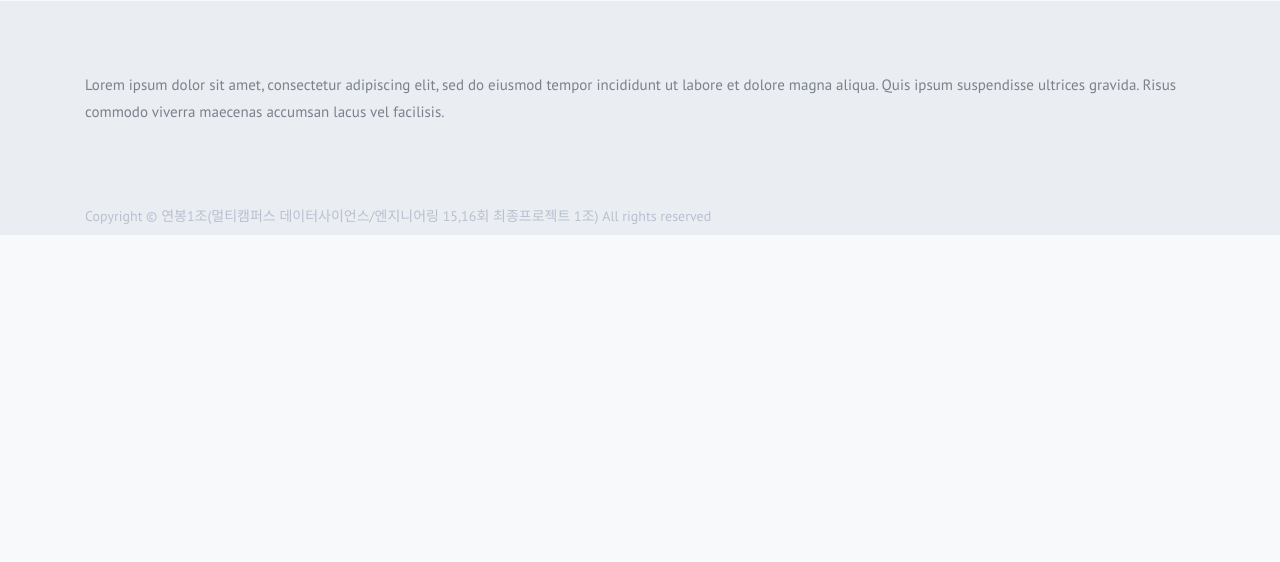
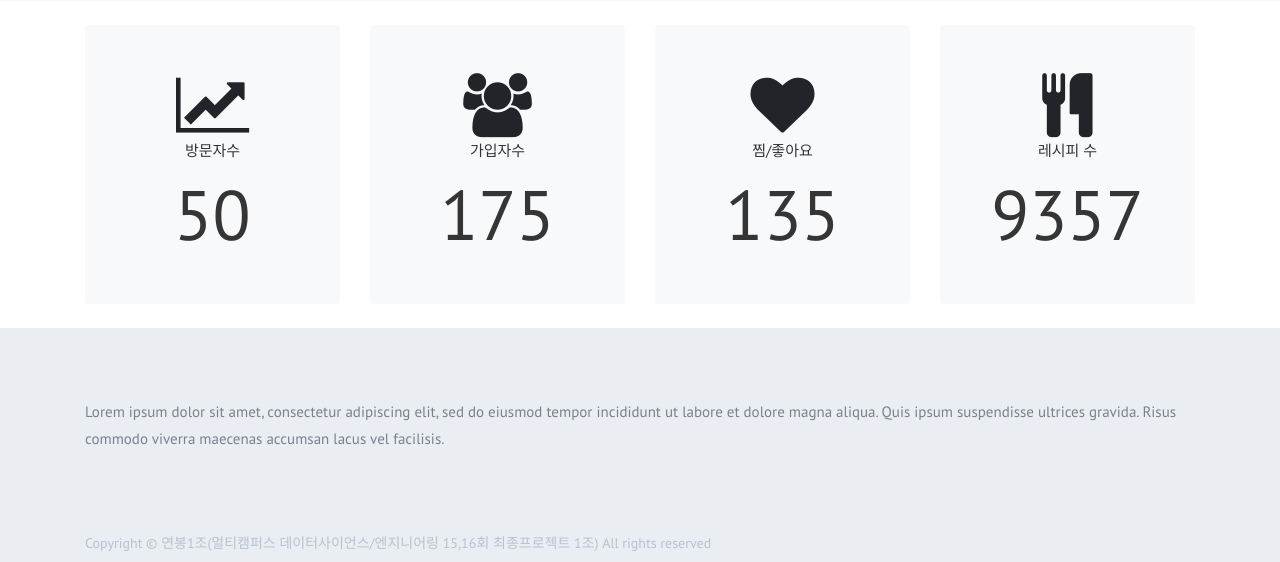
Before and after one commit to MoonYoungHo/multi_project3_vegan, a Django app: template pjt3_vegan_recipes/templates/main-before.html in a window 1280 px wide. Shown: the part 2590-3152 px from the top of the page. Before the commit the page ends 2825 px from the top, so only its background shows below. Run offline with Django 4.2, Linux system fonts and the light colour scheme; the template is opened without the code that fills it, so the values that code supplies are empty; parts of the project's set-up code (start-up, migrations or seed data) failed here and were passed over; some libraries are stand-ins or nearby versions.

Commit message:
main-before page 수정

```diff
--- a/pjt3_vegan_recipes/templates/main-before.html
+++ b/pjt3_vegan_recipes/templates/main-before.html
@@ -202,6 +202,45 @@
     </section>
     <!-- YouTube Section End -->
 
+    <!-- Facts Start -->
+    <br>
+    <div class="container-xxl py-6">
+        <div class="container">
+            <div class="row g-4">
+                <div class="col-lg-3 col-md-6 wow fadeIn" data-wow-delay="0.1s">
+                    <div class="fact-item bg-light rounded text-center h-100 p-5">
+                        <i class="fa fa-line-chart fa-4x" aria-hidden="true"></i>
+                        <p class="mb-2">방문자수</p>
+                        <h1 class="display-5 mb-0" data-toggle="counter-up">50</h1>
+                    </div>
+                </div>
+                <div class="col-lg-3 col-md-6 wow fadeIn" data-wow-delay="0.3s">
+                    <div class="fact-item bg-light rounded text-center h-100 p-5">
+                        <i class="fa fa-users fa-4x" aria-hidden="true"></i>
+                        <p class="mb-2">가입자수</p>
+                        <h1 class="display-5 mb-0" data-toggle="counter-up">175</h1>
+                    </div>
+                </div>
+                <div class="col-lg-3 col-md-6 wow fadeIn" data-wow-delay="0.5s">
+                    <div class="fact-item bg-light rounded text-center h-100 p-5">
+                        <i class="fa fa-heart fa-4x" aria-hidden="true"></i>
+                        <p class="mb-2">찜/좋아요</p>
+                        <h1 class="display-5 mb-0" data-toggle="counter-up">135</h1>
+                    </div>
+                </div>
+                <div class="col-lg-3 col-md-6 wow fadeIn" data-wow-delay="0.7s">
+                    <div class="fact-item bg-light rounded text-center h-100 p-5">
+                        <i class="fa fa-cutlery fa-4x" aria-hidden="true"></i>
+                        <p class="mb-2">레시피 수</p>
+                        <h1 class="display-5 mb-0" data-toggle="counter-up">9357</h1>
+                    </div>
+                </div>
+            </div>
+        </div>
+    </div>
+    <br>
+    <!-- Facts End -->
+
     <!-- Footer Section Begin -->
     <footer class="footer-section">
         <div class="container">
```
